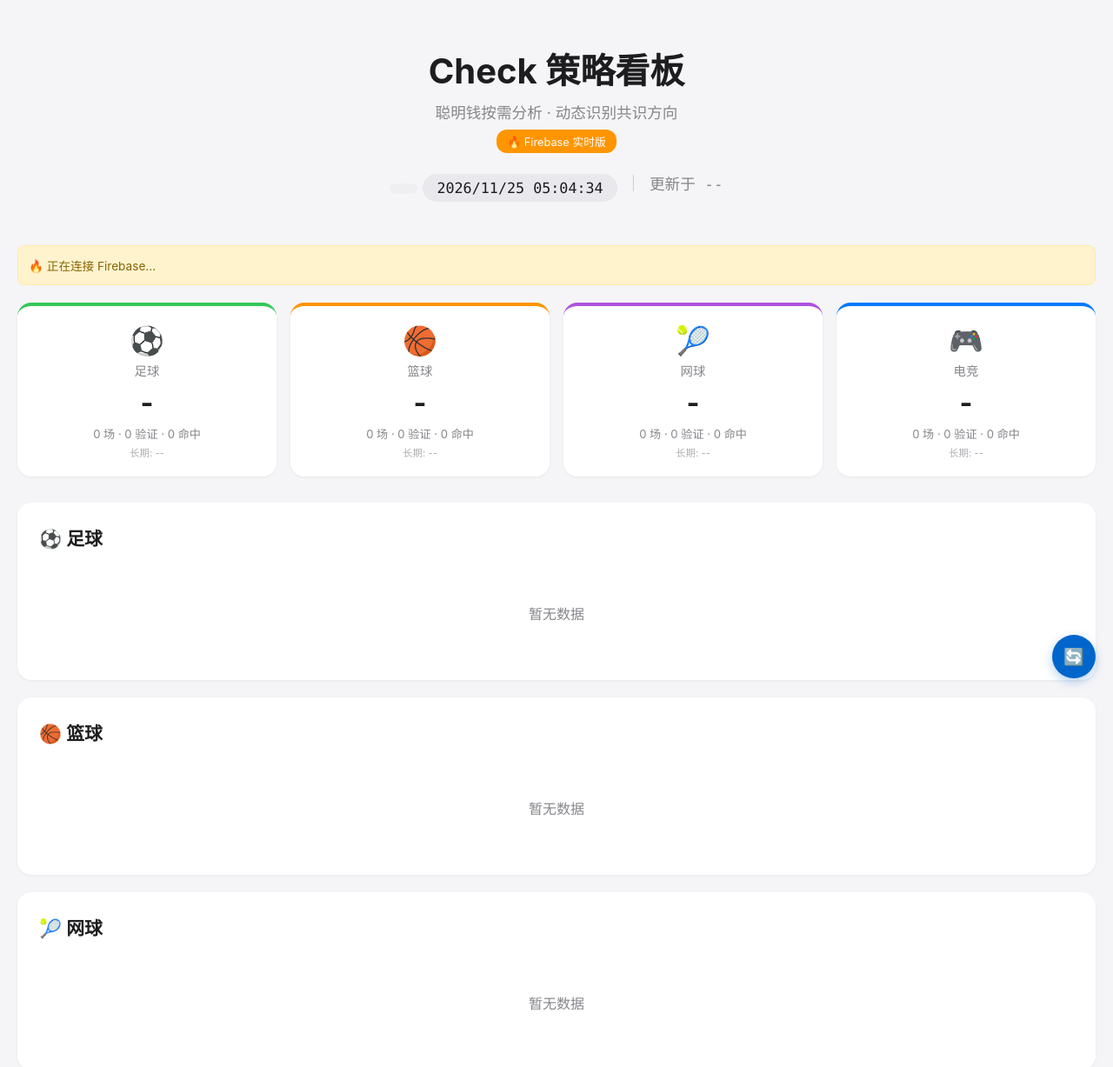
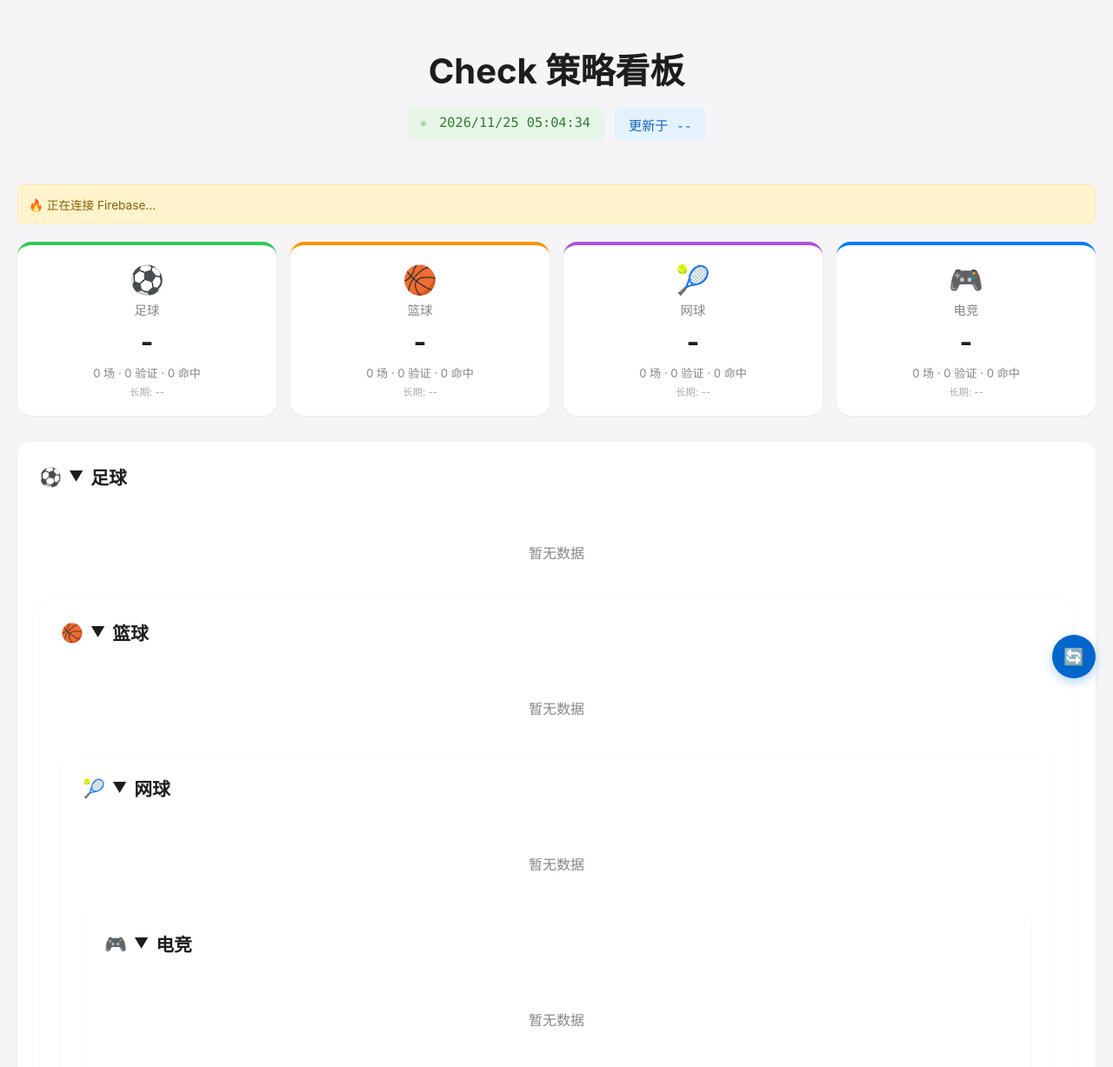
Before and after one commit to hou413/polymarket-dashboard, a plain HTML site: page index.html in a window 1280 px wide. Shown: the top 1227 px of the page at 87% size. Drawn offline with Linux system fonts and the light colour scheme; no server answers.

Commit message:
优化：1.去掉副标题和徽章 2.时间显示色块对齐 3.版块可折叠展开

```diff
--- a/index.html
+++ b/index.html
@@ -29,7 +29,6 @@
             margin-bottom: 8px;
         }
         .subtitle { color: #86868b; font-size: 1.1em; }
-        .version-badge {
             display: inline-block;
             background: #ff9500;
             color: white;
@@ -281,18 +280,82 @@
             font-size: 0.85em;
             color: #856404;
         }
+
+        .time-blocks {
+            display: flex;
+            justify-content: center;
+            gap: 12px;
+            margin-top: 16px;
+        }
+        .time-block {
+            padding: 8px 16px;
+            border-radius: 8px;
+            font-size: 0.95em;
+            font-family: 'SF Mono', 'Menlo', monospace;
+            font-weight: 500;
+        }
+        .time-block.live {
+            background: #e8f5e9;
+            color: #2e7d32;
+        }
+        .time-block.update {
+            background: #e3f2fd;
+            color: #1565c0;
+        }
+        .time-block .live-dot {
+            display: inline-block;
+            width: 6px;
+            height: 6px;
+            background: #4caf50;
+            border-radius: 50%;
+            margin-right: 6px;
+            animation: pulse 2s infinite;
+        }
+        @keyframes pulse {
+            0%, 100% { opacity: 1; }
+            50% { opacity: 0.4; }
+        }
+
+
+        .section-header {
+            display: flex;
+            align-items: center;
+            justify-content: space-between;
+            cursor: pointer;
+            user-select: none;
+        }
+        .section-header:hover {
+            background: #f5f5f7;
+        }
+        .collapse-icon {
+            font-size: 0.8em;
+            transition: transform 0.3s;
+        }
+        .collapse-icon.collapsed {
+            transform: rotate(-90deg);
+        }
+        .section-content {
+            transition: max-height 0.3s ease-out;
+            overflow: hidden;
+        }
+        .section-content.collapsed {
+            max-height: 0 !important;
+        }
+
     </style>
 </head>
 <body>
     <div class="container">
         <header>
             <h1>Check 策略看板</h1>
-            <p class="subtitle">聪明钱按需分析 · 动态识别共识方向</p>
-            <div class="version-badge">🔥 Firebase 实时版</div>
-            <div class="header-meta">
-                <div class="live-time"><span class="live-dot"></span><span id="liveClock">--</span></div>
-                <span class="divider">|</span>
-                <div class="update-time" id="lastUpdate">更新于 --</div>
+            <div class="time-blocks">
+                <div class="time-block live">
+                    <span class="live-dot"></span>
+                    <span id="liveClock">--</span>
+                </div>
+                <div class="time-block update">
+                    <span id="lastUpdate">更新于 --</span>
+                </div>
             </div>
         </header>
 
@@ -332,39 +395,35 @@
 
         <!-- Football Section -->
         <div class="section" id="footballSection">
-            <h2 class="section-title">
-                <span class="left">⚽ 足球</span>
+            <h2 class="section-title section-header" onclick="toggleSection('football')">
+                <span class="left">⚽ <span class="collapse-icon">▼</span> 足球</span>
                 <span class="right" id="footballStats"></span>
             </h2>
-            <div id="footballTable"><div class="empty-state">暂无数据</div></div>
-        </div>
+            <div id="footballContent" class="section-content"><div id="footballTable"><div class="empty-state">暂无数据</div></div></div>
 
         <!-- Basketball Section -->
         <div class="section" id="basketballSection">
-            <h2 class="section-title">
-                <span class="left">🏀 篮球</span>
+            <h2 class="section-title section-header" onclick="toggleSection('basketball')">
+                <span class="left">🏀 <span class="collapse-icon">▼</span> 篮球</span>
                 <span class="right" id="basketballStats"></span>
             </h2>
-            <div id="basketballTable"><div class="empty-state">暂无数据</div></div>
-        </div>
+            <div id="basketballContent" class="section-content"><div id="basketballTable"><div class="empty-state">暂无数据</div></div></div>
 
         <!-- Tennis Section -->
         <div class="section" id="tennisSection">
-            <h2 class="section-title">
-                <span class="left">🎾 网球</span>
+            <h2 class="section-title section-header" onclick="toggleSection('tennis')">
+                <span class="left">🎾 <span class="collapse-icon">▼</span> 网球</span>
                 <span class="right" id="tennisStats"></span>
             </h2>
-            <div id="tennisTable"><div class="empty-state">暂无数据</div></div>
-        </div>
+            <div id="tennisContent" class="section-content"><div id="tennisTable"><div class="empty-state">暂无数据</div></div></div>
 
         <!-- Esports Section -->
         <div class="section" id="esportsSection">
-            <h2 class="section-title">
-                <span class="left">🎮 电竞</span>
+            <h2 class="section-title section-header" onclick="toggleSection('esports')">
+                <span class="left">🎮 <span class="collapse-icon">▼</span> 电竞</span>
                 <span class="right" id="esportsStats"></span>
             </h2>
-            <div id="esportsTable"><div class="empty-state">暂无数据</div></div>
-        </div>
+            <div id="esportsContent" class="section-content"><div id="esportsTable"><div class="empty-state">暂无数据</div></div></div>
     </div>
 
     <button class="refresh-btn" onclick="location.reload()" title="刷新">🔄</button>
@@ -560,6 +619,22 @@
             showDebug(`❌ Firebase 错误: ${error.message}`);
             console.error('[Firebase Error]', error);
         });
+
+        // 折叠/展开功能
+        function toggleSection(cat) {
+            const contentEl = document.getElementById(cat + 'Content');
+            const headerEl = contentEl.previousElementSibling;
+            const iconEl = headerEl.querySelector('.collapse-icon');
+
+            if (contentEl.classList.contains('collapsed')) {
+                contentEl.classList.remove('collapsed');
+                if (iconEl) iconEl.classList.remove('collapsed');
+            } else {
+                contentEl.classList.add('collapsed');
+                if (iconEl) iconEl.classList.add('collapsed');
+            }
+        }
+
     </script>
 </body>
 </html>
```
